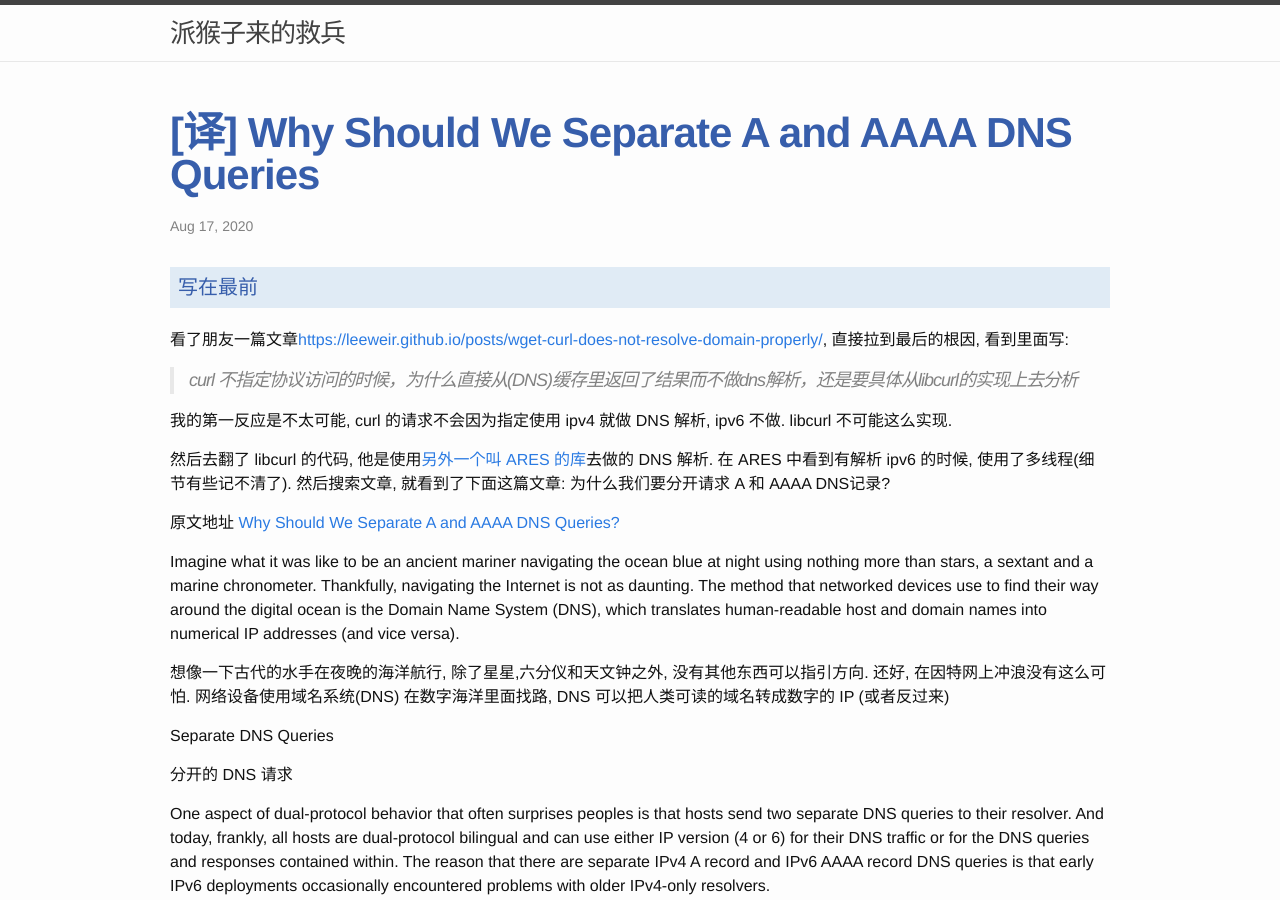
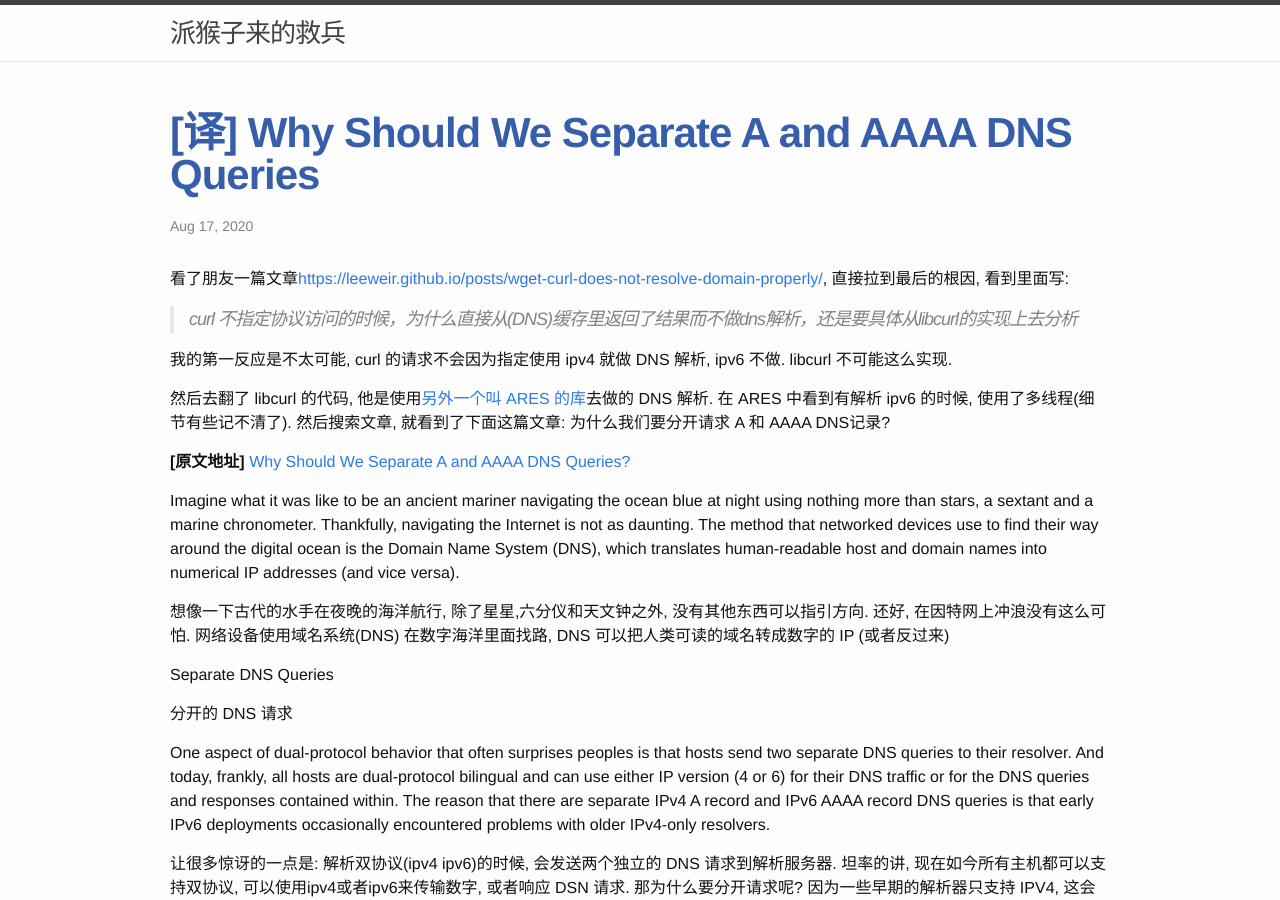
Before and after one commit to childe/ohmycat, a Jekyll site: the page built from _posts/2020-08-17-dns-query-in-curl.md, in a window 1280 px wide and 900 px high. Built offline with Jekyll 4.4.1, drawn with Linux system fonts in a browser that asks for light colours; our own code applies the rules of GitHub Pages for plain Markdown files.

Commit message:
modified:   _posts/2020-08-17-dns-query-in-curl.md

```diff
--- a/_posts/2020-08-17-dns-query-in-curl.md
+++ b/_posts/2020-08-17-dns-query-in-curl.md
@@ -4,8 +4,6 @@ date: 2020-08-17T15:58:11+0800
 title: '[译] Why Should We Separate A and AAAA DNS Queries'
 
 ---
-
-## 写在最前
 
 看了朋友一篇文章[https://leeweir.github.io/posts/wget-curl-does-not-resolve-domain-properly/](https://leeweir.github.io/posts/wget-curl-does-not-resolve-domain-properly/), 直接拉到最后的根因, 看到里面写:
 
@@ -15,7 +13,7 @@ title: '[译] Why Should We Separate A and AAAA DNS Queries'
 
 然后去翻了 libcurl 的代码, 他是使用[另外一个叫 ARES 的库](https://github.com/c-ares/c-ares)去做的 DNS 解析. 在 ARES 中看到有解析 ipv6 的时候, 使用了多线程(细节有些记不清了). 然后搜索文章, 就看到了下面这篇文章: 为什么我们要分开请求 A 和 AAAA DNS记录?
 
-原文地址 [Why Should We Separate A and AAAA DNS Queries?](https://blogs.infoblox.com/ipv6-coe/why-should-we-separate-a-and-aaaa-dns-queries/)
+**[原文地址]** [Why Should We Separate A and AAAA DNS Queries?](https://blogs.infoblox.com/ipv6-coe/why-should-we-separate-a-and-aaaa-dns-queries/)
 
 Imagine what it was like to be an ancient mariner navigating the ocean blue at night using nothing more than stars, a sextant and a marine chronometer.  Thankfully, navigating the Internet is not as daunting.  The method that networked devices use to find their way around the digital ocean is the Domain Name System (DNS), which translates human-readable host and domain names into numerical IP addresses (and vice versa).
 
```
